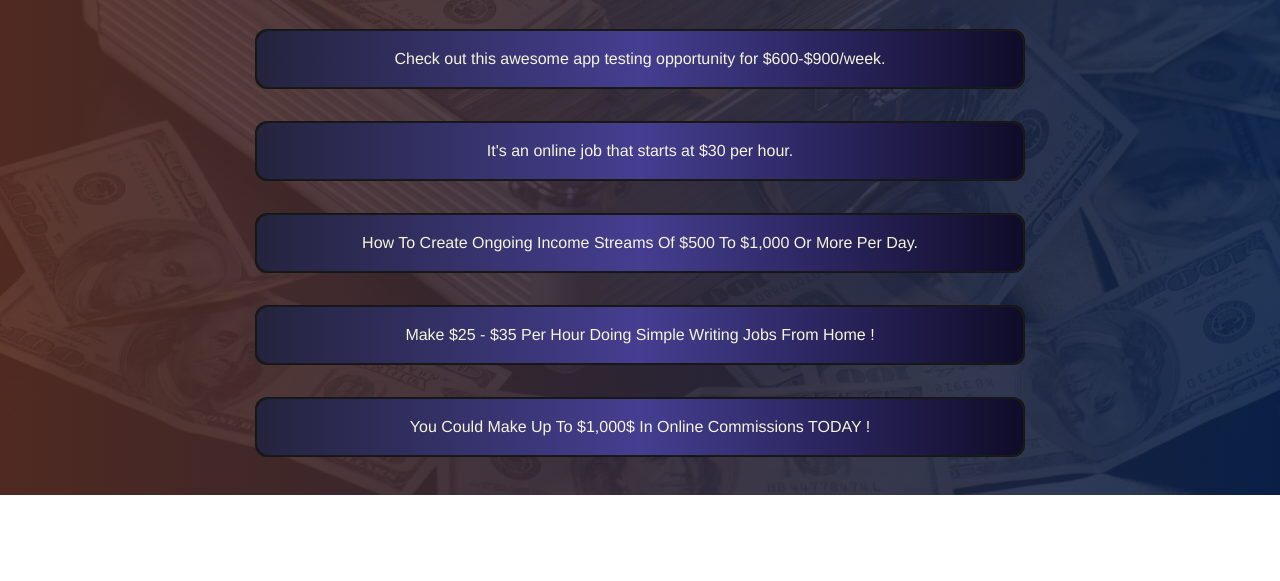
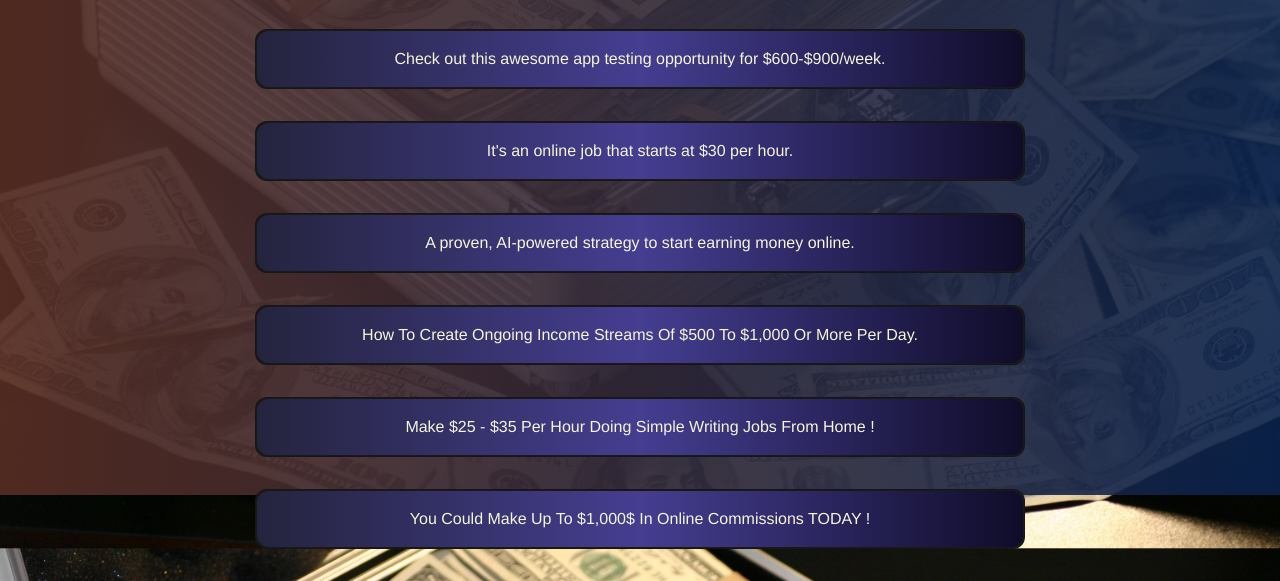
Before and after one commit to QuixonicX/MoneyHustleHub, a plain HTML site: page index.html in a window 1280 px wide. Shown: the part 305-886 px from the top of the page. Before the commit the page ends 800 px from the top, so only its background shows below. Drawn offline with nearby package versions, Linux system fonts and the light colour scheme.

Commit message:
added link

```diff
--- a/index.html
+++ b/index.html
@@ -34,6 +34,9 @@
             <a href="https://tinyurl.com/yc3yuv2e" target="_blank" class="card-content">It's an online job that starts at $30 per hour.</a>
         </div>
         <div class="card">
+            <a href="https://shorturl.at/qzDN8" target="_blank" class="card-content">A proven, AI-powered strategy to start earning money online.</a>
+        </div>
+        <div class="card">
             <a href="https://tinyurl.com/2kdt482y" target="_blank" class="card-content">How To Create Ongoing Income Streams Of $500 To $1,000 Or More Per Day.</a>
         </div>
         <div class="card">
```
